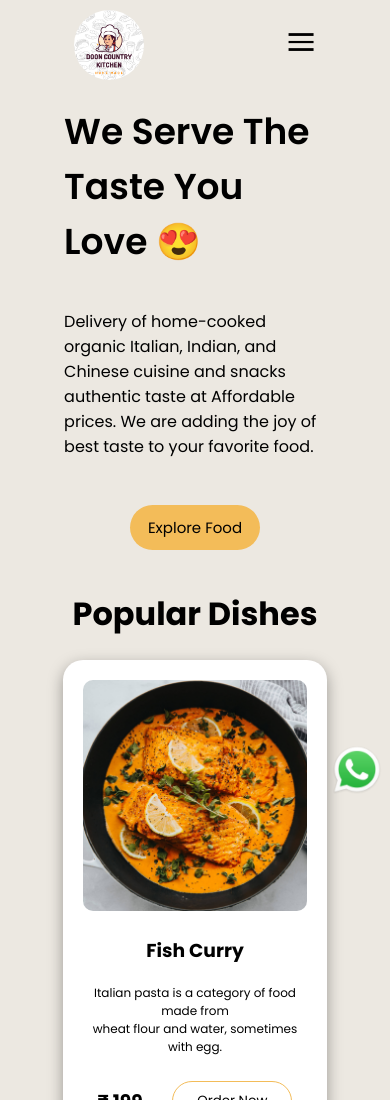
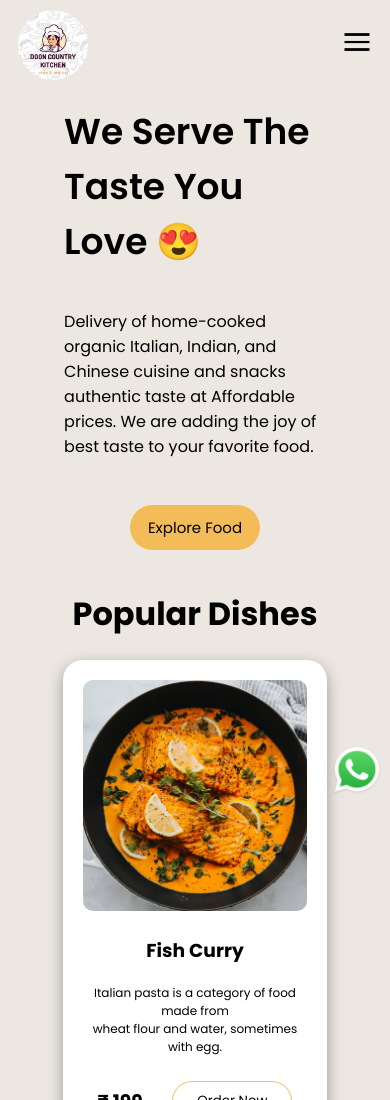
Before and after one commit to iamandobriyal/doon-country-kitchen, a plain HTML site: page index.html in a window 390 px wide. Shown: the top 1100 px of the page. Drawn offline with Linux system fonts and the light colour scheme.

Commit message:
Update style.css

```diff
--- a/css/style.css
+++ b/css/style.css
@@ -419,7 +419,9 @@ body{
 
 
     .header{
-        justify-content: space-around;
+        justify-content: space-between;
+        padding-right: 10px;
+        padding-left: 10px;
     }
     .brand img{
         height: 70px;
```
